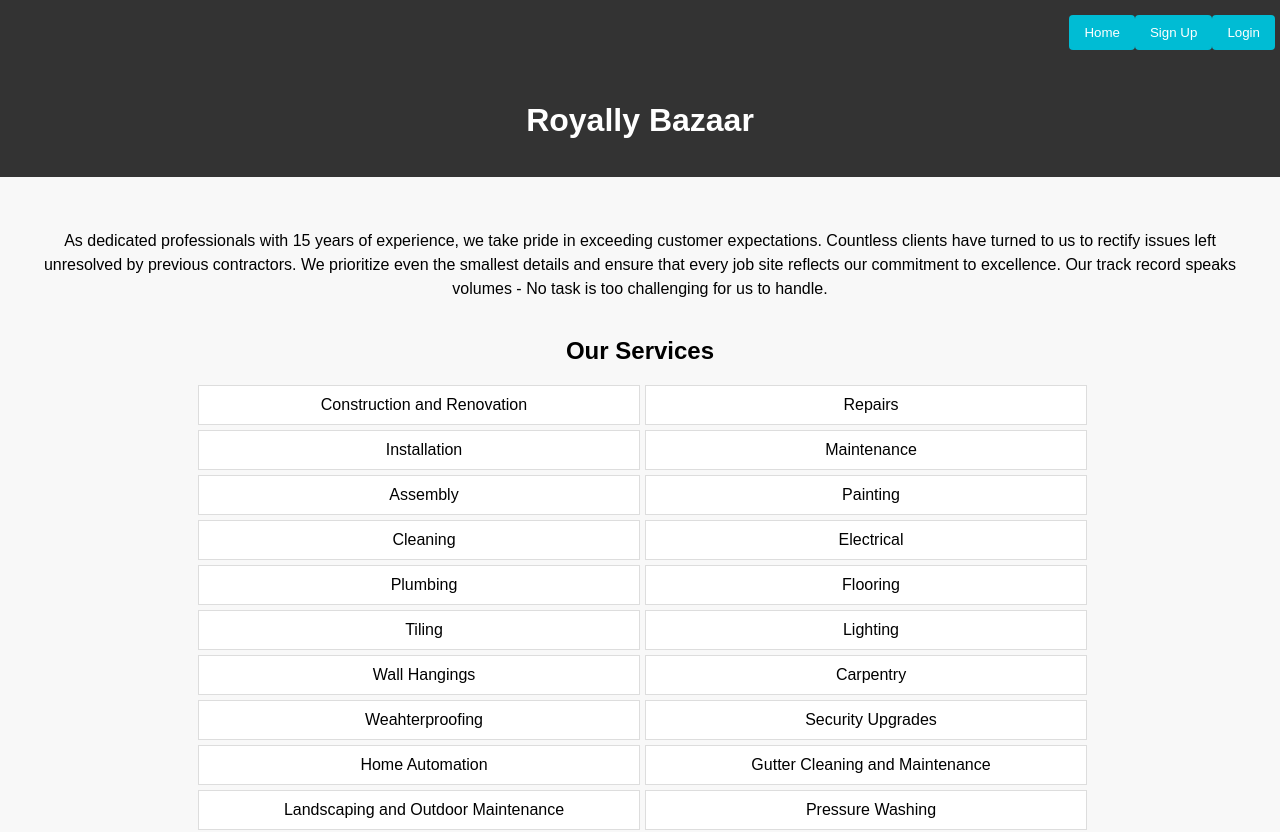
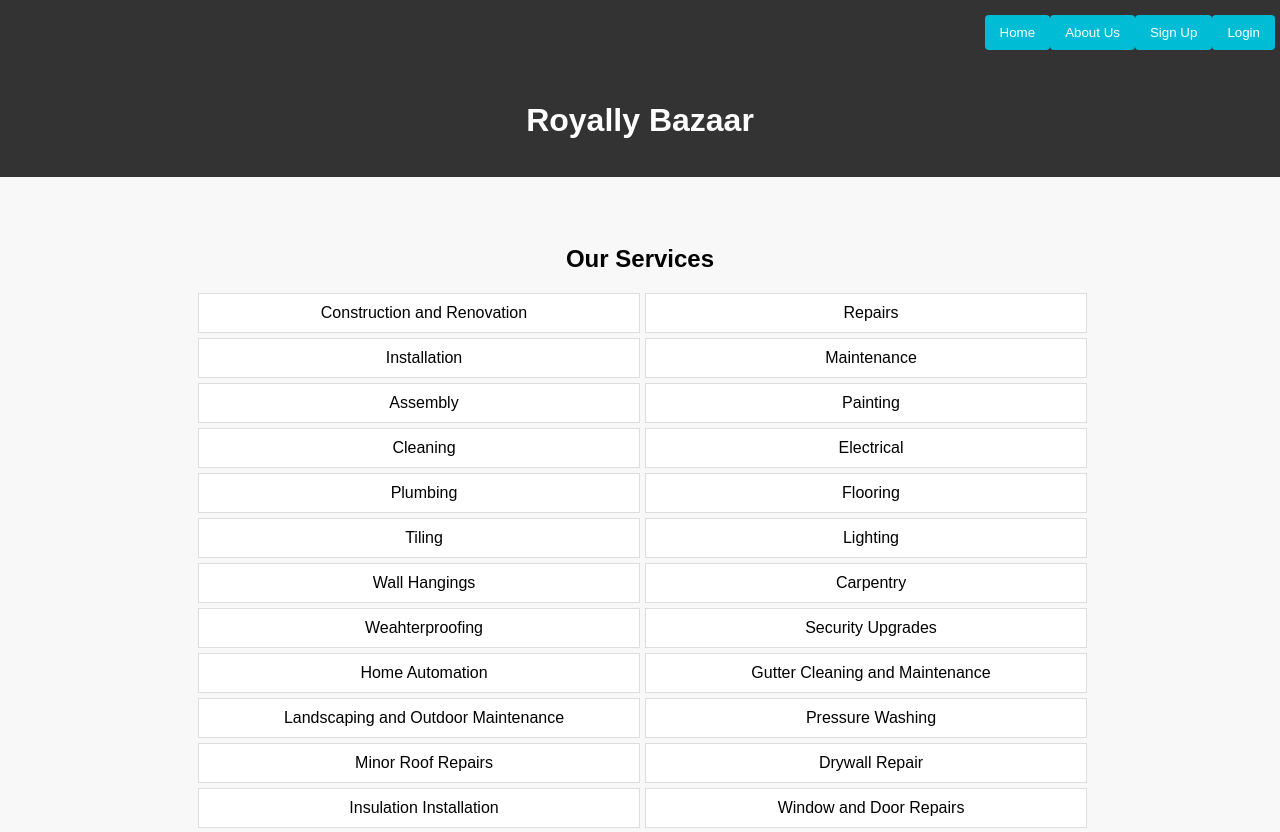
Before and after one commit to Bijl1/royally-bazaar-demo, a React (Create React App) app in the folder client/: page / in a window 1280 px wide. Shown: the top 832 px of the page. Built offline with nearby package versions, Linux system fonts and the light colour scheme; no server answers.

Commit message:
November 6th

```diff
--- a/client/src/App.jsx
+++ b/client/src/App.jsx
@@ -5,6 +5,7 @@ import HomePage from "./pages/HomePage/HomePage";
 import ProfilePage from "./pages/ProfilePage/ProfilePage";
 import SignupPage from "./pages/SignupPage/SignupPage";
 import LoginPage from "./pages/LoginPage/LoginPage";
+import AboutUs from "./pages/AboutUs/AboutUs";
 
 import Navbar from "./components/Navbar/Navbar";
 import IsPrivate from "./components/IsPrivate/IsPrivate";
@@ -43,6 +44,8 @@ function App() {
             </IsAnon>
           }
         />
+
+<Route path="/aboutus" element={<AboutUs />} />
       </Routes>
     </div>
   );
--- a/client/src/components/Navbar/Navbar.jsx
+++ b/client/src/components/Navbar/Navbar.jsx
@@ -13,6 +13,11 @@ function Navbar() {
       <Link to="/">
         <button>Home</button>
       </Link>
+
+      <Link to="/AboutUs">
+            <button>About Us</button>
+            {/* <img src="https://picsum.photos/id/402/200/300" style={{ width: 50, height: 50, borderRadius: 25}} alt="profile" /> */}
+          </Link>
 
       {isLoggedIn && (
         <>
--- a/client/src/pages/AboutUs/AboutUs.jsx
+++ b/client/src/pages/AboutUs/AboutUs.jsx
@@ -0,0 +1,15 @@
+import "./AboutUs.css";
+
+function AboutUs() {
+  return (
+    <div>
+      <h1>About Us</h1>
+      <p>As dedicated professionals with 15 years of experience, we take pride in exceeding customer expectations.
+        Countless clients have turned to us to rectify issues left unresolved by previous contractors. We prioritize
+        even the smallest details and ensure that every job site reflects our commitment to excellence. Our track
+        record speaks volumes - No task is too challenging for us to handle.</p>
+    </div>
+  );
+}
+
+export default AboutUs;
--- a/client/src/pages/HomePage/HomePage.css
+++ b/client/src/pages/HomePage/HomePage.css
@@ -29,9 +29,7 @@ body {
     padding: 0 20px;
   }
 
-  p {
-    line-height: 1.5;
-  }
+
 
   .columns {
     list-style: none;
--- a/client/src/pages/HomePage/HomePage.jsx
+++ b/client/src/pages/HomePage/HomePage.jsx
@@ -38,10 +38,6 @@ function HomePage() {
 
       <section id="services">
         <div className="container">
-          <p>As dedicated professionals with 15 years of experience, we take pride in exceeding customer expectations.
-            Countless clients have turned to us to rectify issues left unresolved by previous contractors. We prioritize
-            even the smallest details and ensure that every job site reflects our commitment to excellence. Our track
-            record speaks volumes - No task is too challenging for us to handle.</p>
           <ul className="columns">
           <h2>Our Services</h2>
             {services.map((service, index) => (
```
